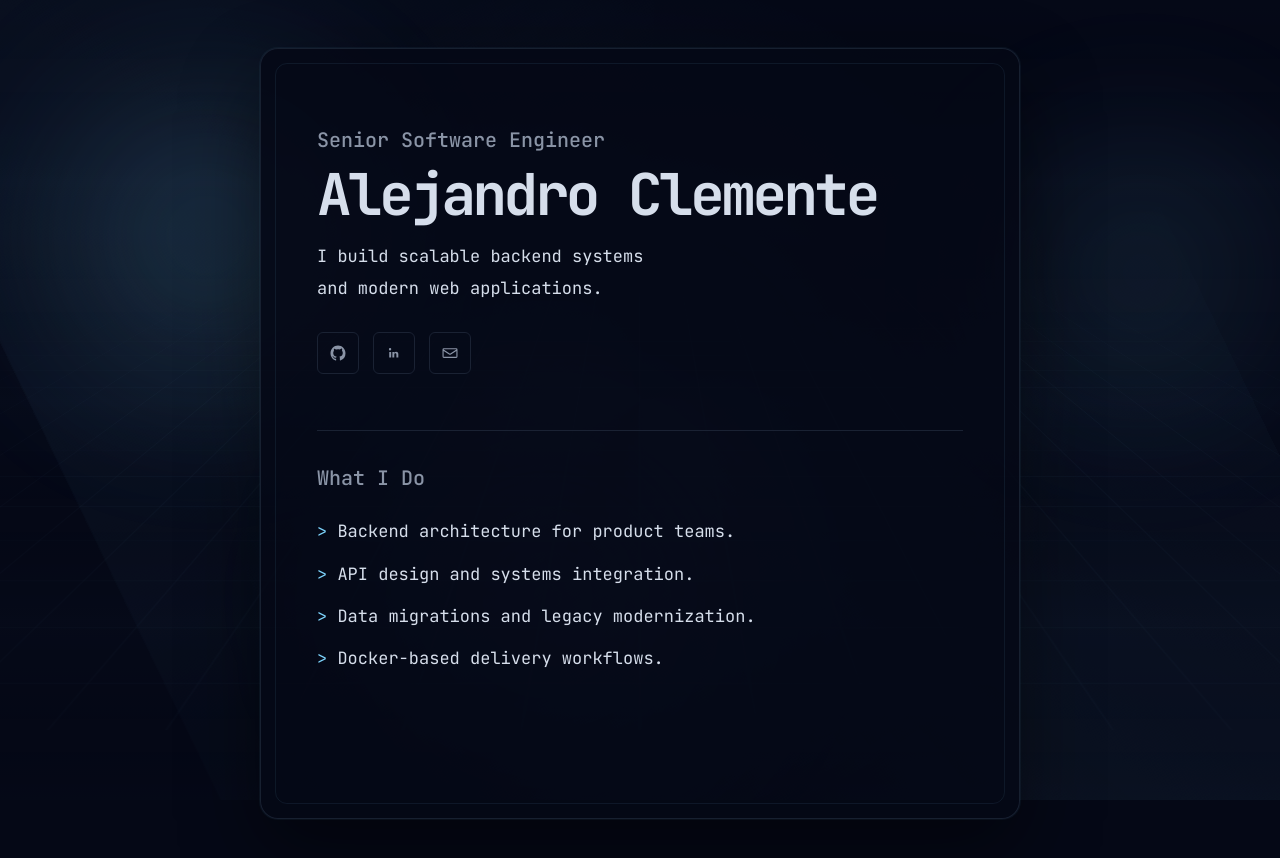
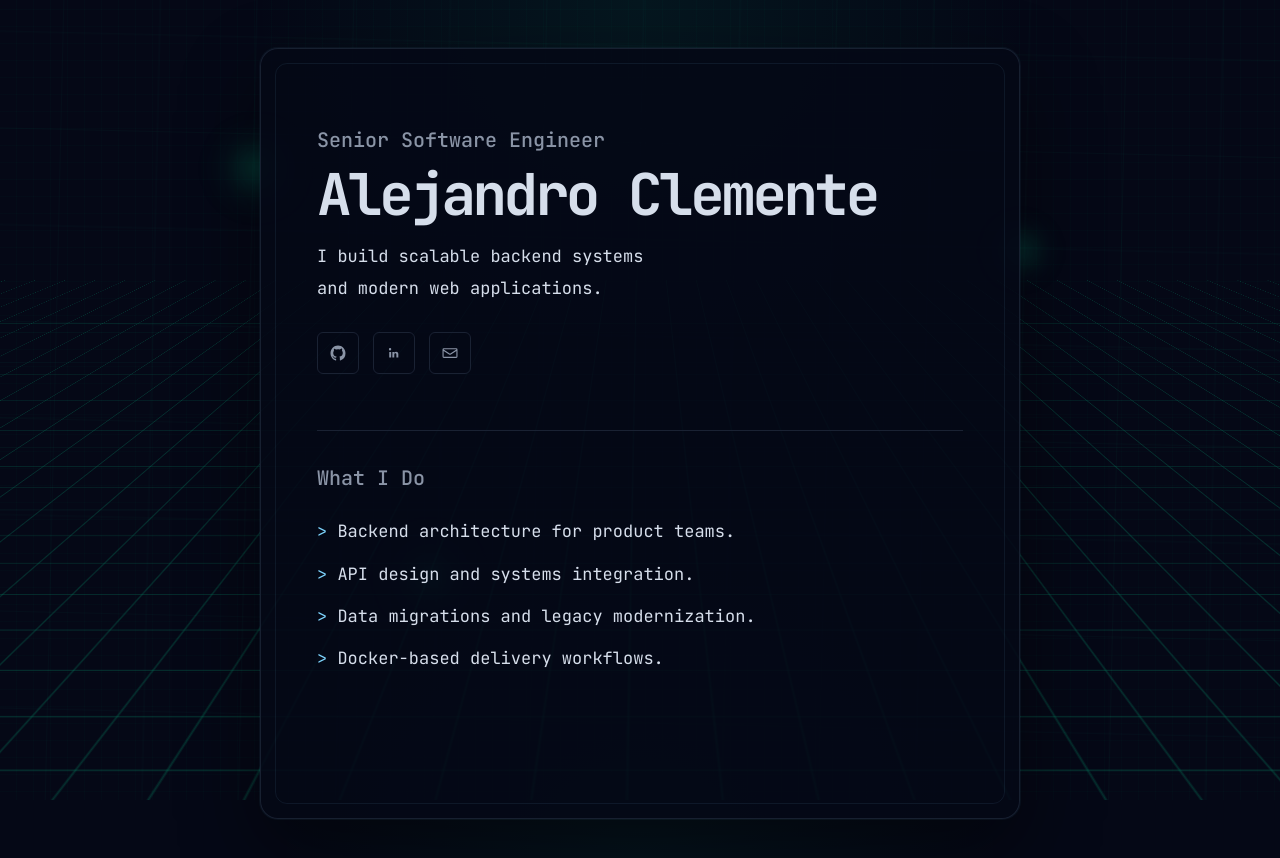
Before and after one commit to aclementcl/aclementcl.github.io, a plain HTML site: page docs/index.html in a window 1280 px wide. Drawn offline with Linux system fonts and the light colour scheme.

Commit message:
animation updated

```diff
--- a/docs/styles.css
+++ b/docs/styles.css
@@ -4,6 +4,7 @@
     --muted: #8a94a6;
     --line: #1a2233;
     --accent: #7dd3fc;
+    --grid-accent: #00c78a;
     --max-width: 760px;
 }
 
@@ -20,7 +21,10 @@ html {
 body {
     min-height: 100vh;
     overflow-x: hidden;
-    background: var(--bg);
+    background:
+        radial-gradient(circle at top, rgba(0, 199, 138, 0.08), transparent 36%),
+        radial-gradient(circle at bottom, rgba(0, 199, 138, 0.06), transparent 34%),
+        var(--bg);
     color: var(--text);
     font-family: "JetBrains Mono", monospace;
     font-size: 17px;
@@ -56,63 +60,67 @@ body {
 
 .ambient::before {
     background:
-        radial-gradient(circle at center, rgba(125, 211, 252, 0.12), transparent 42%),
-        conic-gradient(from 0deg, transparent 0deg, rgba(125, 211, 252, 0.08) 70deg, transparent 140deg, rgba(125, 211, 252, 0.07) 220deg, transparent 300deg);
-    opacity: 0.6;
-    animation: haloSpin 28s linear infinite;
+        linear-gradient(rgba(0, 199, 138, 0.1) 1px, transparent 1px),
+        linear-gradient(90deg, rgba(0, 199, 138, 0.1) 1px, transparent 1px);
+    background-size: 96px 96px;
+    opacity: 0.38;
+    transform-origin: center;
+    animation: gridRotate 30s linear infinite;
 }
 
 .ambient::after {
     background:
-        linear-gradient(transparent 0, rgba(125, 211, 252, 0.04) 48%, transparent 100%);
-    background-size: 100% 220px;
-    opacity: 0.35;
+        repeating-linear-gradient(0deg, transparent 0 16px, rgba(0, 199, 138, 0.08) 16px 17px),
+        repeating-linear-gradient(90deg, transparent 0 16px, rgba(0, 199, 138, 0.08) 16px 17px);
+    opacity: 0.32;
     animation: scanlineDrift 10s linear infinite;
 }
 
 .ambient-orb {
     border-radius: 999px;
-    filter: blur(84px);
-    opacity: 0.72;
+    filter: blur(10px);
+    opacity: 0.95;
 }
 
 .ambient-orb-a {
-    top: 2%;
-    left: -2%;
-    width: 420px;
-    height: 420px;
-    background: radial-gradient(circle, rgba(125, 211, 252, 0.34), transparent 68%);
-    animation: floatA 16s ease-in-out infinite alternate;
+    top: 14%;
+    left: 12%;
+    width: 18px;
+    height: 18px;
+    background: radial-gradient(circle, rgba(0, 199, 138, 0.95), rgba(0, 199, 138, 0.1) 72%, transparent 100%);
+    box-shadow: 0 0 32px rgba(0, 199, 138, 0.7);
+    animation: nodeA 7s ease-in-out infinite alternate;
 }
 
 .ambient-orb-b {
-    right: -4%;
-    top: 10%;
-    width: 360px;
-    height: 360px;
-    background: radial-gradient(circle, rgba(125, 211, 252, 0.24), transparent 70%);
-    animation: floatB 20s ease-in-out infinite alternate;
+    right: 14%;
+    top: 24%;
+    width: 16px;
+    height: 16px;
+    background: radial-gradient(circle, rgba(0, 199, 138, 0.92), rgba(0, 199, 138, 0.1) 72%, transparent 100%);
+    box-shadow: 0 0 28px rgba(0, 199, 138, 0.62);
+    animation: nodeB 9s ease-in-out infinite alternate;
 }
 
 .ambient-orb-c {
-    left: 22%;
-    bottom: -8%;
-    width: 520px;
-    height: 520px;
-    background: radial-gradient(circle, rgba(125, 211, 252, 0.18), transparent 72%);
-    animation: floatC 24s ease-in-out infinite alternate;
+    left: 28%;
+    bottom: 18%;
+    width: 20px;
+    height: 20px;
+    background: radial-gradient(circle, rgba(0, 199, 138, 0.98), rgba(0, 199, 138, 0.1) 72%, transparent 100%);
+    box-shadow: 0 0 36px rgba(0, 199, 138, 0.74);
+    animation: nodeC 8s ease-in-out infinite alternate;
 }
 
 .ambient-grid {
-    inset: -12%;
+    inset: -18%;
     background-image:
-        linear-gradient(rgba(125, 211, 252, 0.12) 1px, transparent 1px),
-        linear-gradient(90deg, rgba(125, 211, 252, 0.12) 1px, transparent 1px);
-    background-size: 56px 56px;
-    mask-image: radial-gradient(circle at center, rgba(0, 0, 0, 0.82), transparent 80%);
-    opacity: 0.48;
+        linear-gradient(rgba(0, 199, 138, 0.3) 1px, transparent 1px),
+        linear-gradient(90deg, rgba(0, 199, 138, 0.3) 1px, transparent 1px);
+    background-size: 40px 40px;
+    opacity: 0.72;
     transform-origin: center;
-    animation: gridShift 16s linear infinite, gridPulse 7s ease-in-out infinite alternate;
+    animation: gridShift 8s linear infinite, gridPulse 3.5s ease-in-out infinite alternate;
 }
 
 .page {
@@ -255,66 +263,66 @@ svg {
     }
 
     100% {
-        transform: perspective(1100px) rotateX(72deg) translate3d(32px, 32px, 0) scale(1.14);
+        transform: perspective(1100px) rotateX(72deg) translate3d(44px, 44px, 0) scale(1.16);
     }
 }
 
-@keyframes floatA {
+@keyframes nodeA {
     0% {
         transform: translate3d(0, 0, 0) scale(1);
     }
 
     100% {
-        transform: translate3d(110px, 48px, 0) scale(1.08);
+        transform: translate3d(112px, 56px, 0) scale(1.45);
     }
 }
 
-@keyframes floatB {
+@keyframes nodeB {
     0% {
         transform: translate3d(0, 0, 0) scale(1);
     }
 
     100% {
-        transform: translate3d(-76px, 96px, 0) scale(1.12);
+        transform: translate3d(-120px, 84px, 0) scale(1.35);
     }
 }
 
-@keyframes floatC {
+@keyframes nodeC {
     0% {
         transform: translate3d(0, 0, 0) scale(1);
     }
 
     100% {
-        transform: translate3d(62px, -82px, 0) scale(1.06);
+        transform: translate3d(88px, -98px, 0) scale(1.4);
     }
 }
 
 @keyframes gridPulse {
     0% {
-        opacity: 0.3;
+        opacity: 0.4;
     }
 
     100% {
-        opacity: 0.52;
+        opacity: 0.82;
     }
 }
 
-@keyframes haloSpin {
+@keyframes gridRotate {
     0% {
         transform: rotate(0deg) scale(1);
     }
 
     100% {
-        transform: rotate(360deg) scale(1.08);
+        transform: rotate(8deg) scale(1.04);
     }
 }
 
 @keyframes scanlineDrift {
     0% {
-        transform: translateY(-220px);
+        transform: translate3d(0, -120px, 0);
     }
 
     100% {
-        transform: translateY(220px);
+        transform: translate3d(120px, 120px, 0);
     }
 }
```
